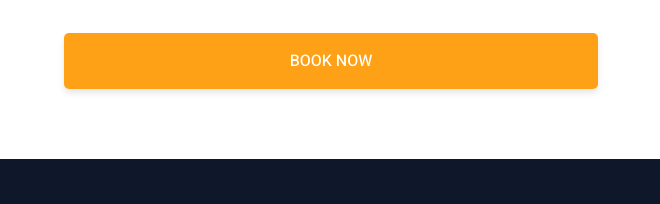
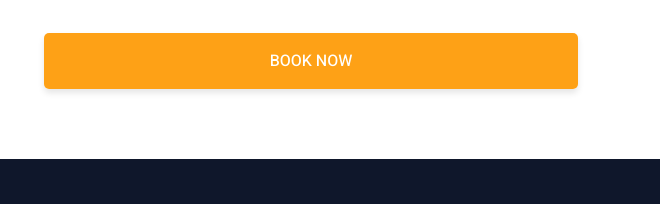
Before and after one commit to ravish12413/HousingProperty, a website: page public/booking.html in a window 1280 px wide. Shown: the part 907-1111 px from the top of the page, 620-1280 px from the left. Drawn offline with nearby package versions, Linux system fonts and the light colour scheme.

Commit message:
button alignmant

```diff
--- a/public/booking.html
+++ b/public/booking.html
@@ -492,7 +492,7 @@
                                         </div>
                                     </div>
                                     <div class="col-12">
-                                        <button class="btn btn-primary w-100 py-3 orange-button" type="submit">Book Now</button>
+                                        <button class="btn btn-primary w-100 py-3 orange-button" type="submit" style="margin-left:0px">Book Now</button>
                                     </div>
                                 </div>
                             </form>
```
